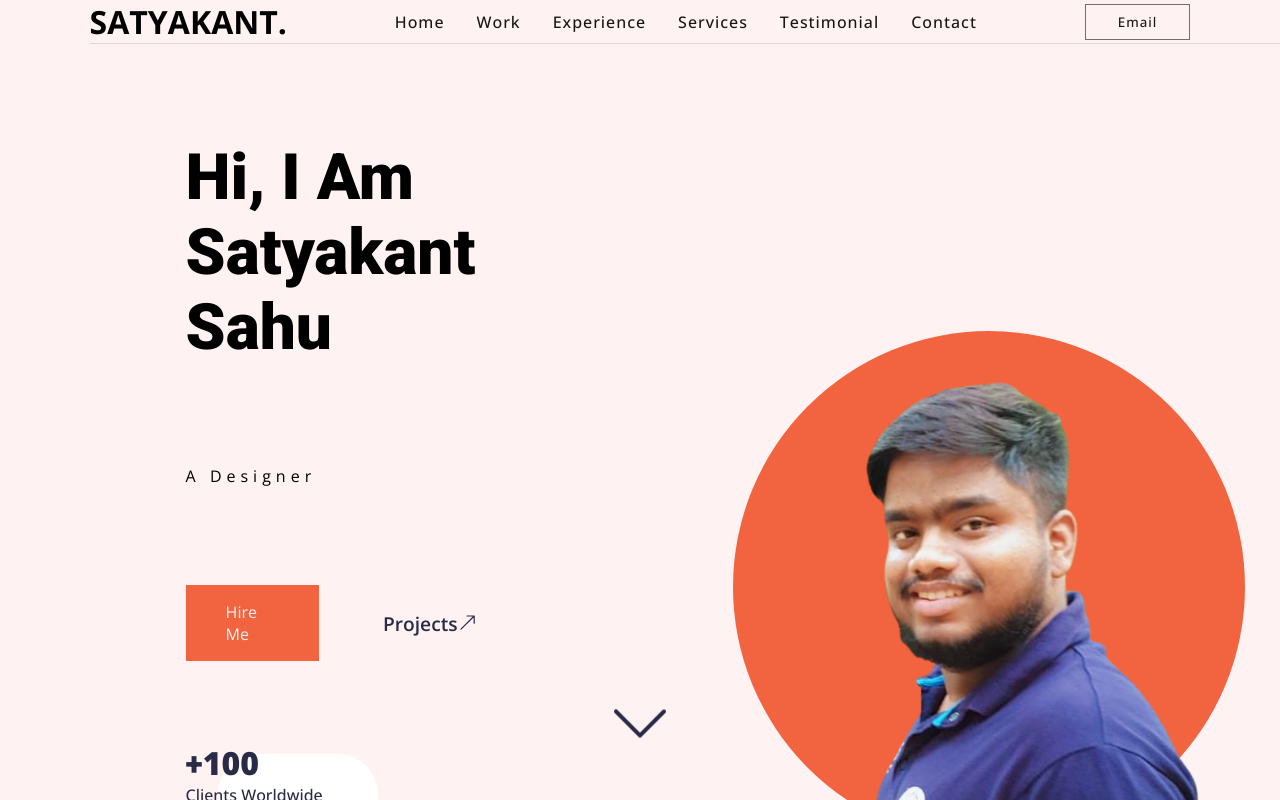
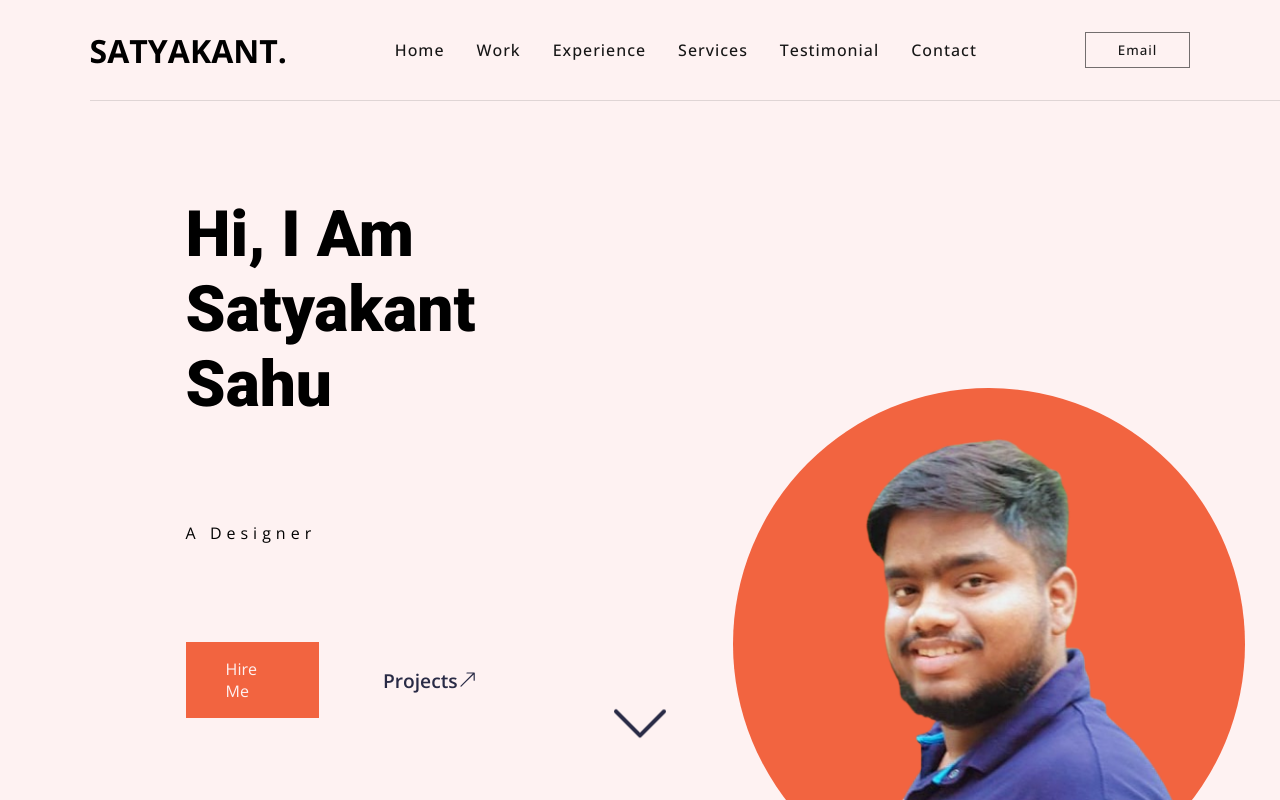
Before and after one commit to SatyaS18/sample-portfolio, a React (Create React App) app: page / in a window 1280 px wide. Shown: the top 800 px of the page. Built offline with nearby package versions, Linux system fonts and the light colour scheme.

Commit message:
modified header and app.js

```diff
--- a/src/App.js
+++ b/src/App.js
@@ -1,4 +1,4 @@
-import Header from "./components/Header";
+import Header, { HeaderPhone } from "./components/Header";
 import Home from "./components/Home.jsx";
 import Work from "./components/Work.jsx";
 import Timeline from "./components/Timeline.jsx";
@@ -7,20 +7,38 @@ import Testimonial from "./components/Testimonial.jsx";
 import Contact from "./components/Contact.jsx";
 import Footer from "./components/Footer.jsx";
 import { Toaster } from "react-hot-toast";
+import { useEffect, useState } from "react";
 
 function App() {
-  return (
+  const [menuOpen, setMenuOpen] = useState(false);
+  const [ratio, setRatio] = useState(window.innerWidth / window.innerHeight);
+  useEffect(() => {
+    const resizeRatio = () => {
+      setRatio(window.innerWidth / window.innerHeight);
+    };
+
+    window.addEventListener("resize", resizeRatio);
+
+    return () => {
+      window.removeEventListener("resize", resizeRatio);
+    };
+  }, [ratio]);
+
+  return ratio < 2 ? (
     <>
-      <Header />
-      <Home />
+      <HeaderPhone menuOpen={menuOpen} setMenuOpen={setMenuOpen} />
+      <Header menuOpen={menuOpen} setMenuOpen={setMenuOpen} />
+      <Home ratio={ratio} />
       <Work />
       <Timeline />
       <Services />
       <Testimonial />
       <Contact />
+      <Footer />
       <Toaster />
-      <Footer />
     </>
+  ) : (
+    <em id="customMessage">Please Change the ratio to View!</em>
   );
 }
 
--- a/src/components/Header.jsx
+++ b/src/components/Header.jsx
@@ -7,7 +7,6 @@ const Header = ({ setMenuOpen, menuOpen }) => {
       <nav>
         <NavContent setMenuOpen={setMenuOpen} />
       </nav>
-
       <button className="navBtn" onClick={() => setMenuOpen(!menuOpen)}>
         <AiOutlineMenu />
       </button>
--- a/src/styles/header.scss
+++ b/src/styles/header.scss
@@ -1,11 +1,11 @@
 nav {
   width: 100%;
-  height: 100%;
+  height: 100px;
+  background-color: $color1;
   display: flex;
-  background-color: $color1;
+  align-items: center;
   justify-content: space-between;
   padding: 0 $p;
-  align-items: center;
   position: sticky;
   top: 0%;
   z-index: 60;
@@ -19,7 +19,7 @@ nav {
     a {
       color: $color6;
       font-weight: 500;
-      transition: all 0.5s;
+      transition: all 0.3s;
       letter-spacing: 1px;
       &:hover {
         color: $color3;
@@ -33,10 +33,9 @@ nav {
     background-color: $color1;
     cursor: pointer;
     color: $color6;
+    letter-spacing: 1px;
     font-weight: 500;
-    letter-spacing: 1px;
-    transition: all 0.5s;
-    letter-spacing: 1px;
+    transition: all 0.3s;
     &:hover {
       background-color: $color6;
       color: $color4;
```
